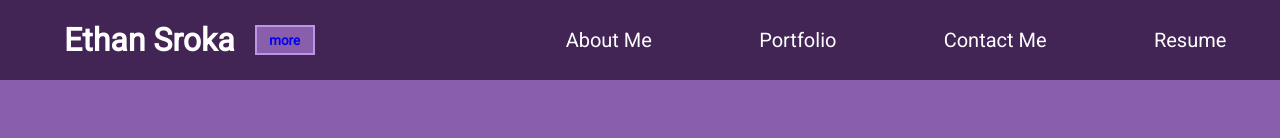
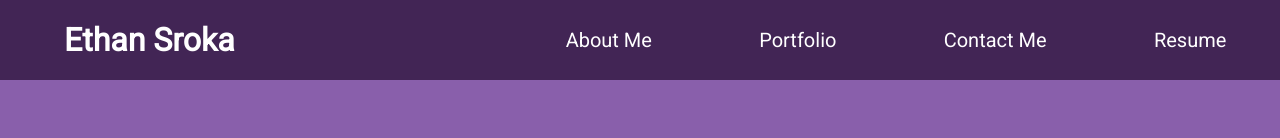
Before and after one commit to ethancs13/Portfolio-C2, a plain HTML site: page index.html in a window 1280 px wide. Shown: the top 138 px of the page. Drawn offline with Linux system fonts and the light colour scheme.

Commit message:
removed theme button

```diff
--- a/index.html
+++ b/index.html
@@ -25,7 +25,7 @@
 
 
         <!-- BUTTON TO SWITCH TO ALTERNATIVE THEME -->
-        <button class="theme-btn" id="theme-btn"><a href="indexAlt.html">more</a></button>
+        <!-- <button class="theme-btn" id="theme-btn"><a href="indexAlt.html">more</a></button> -->
     </div>
 
 
```
